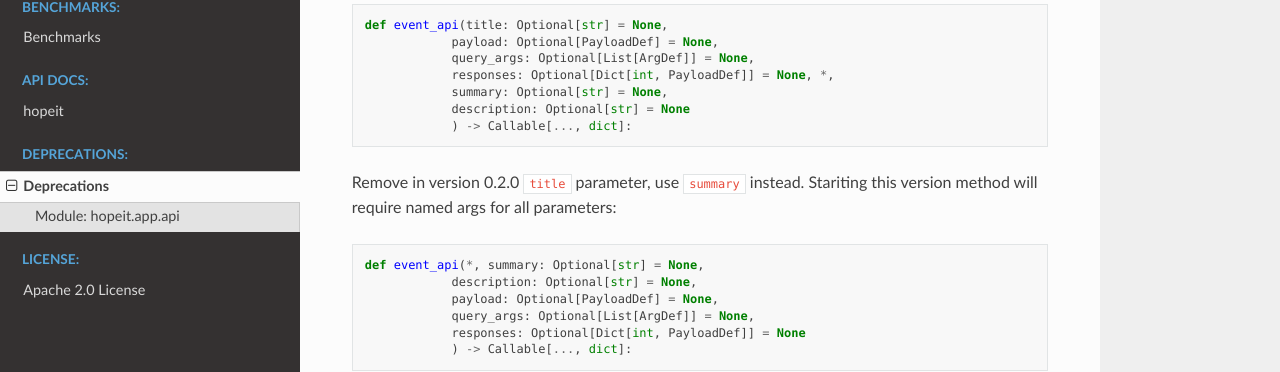
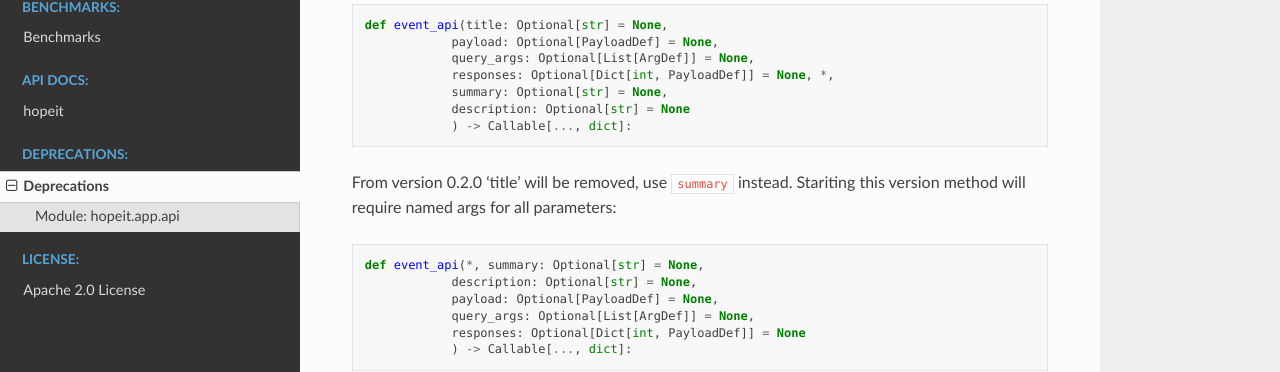
Before and after one commit to hopeit-git/hopeit.engine, a Sphinx documentation site: the page built from docs/source/deprecations.rst, in a window 1280 px wide. Shown: the part 335-707 px from the top of the page. Built offline with Sphinx 7.4.7 and the Read the Docs theme 2.0.0, drawn with Linux system fonts in a browser that asks for light colours.

Commit message:
docs update

```diff
--- a/docs/source/deprecations.rst
+++ b/docs/source/deprecations.rst
@@ -19,7 +19,7 @@ Since version 0.1.4 method adds ``summary`` and ``description`` params:
                 description: Optional[str] = None
                 ) -> Callable[..., dict]:
 
-Remove in version 0.2.0 ``title`` parameter, use ``summary`` instead. Stariting this version method will require named args for all parameters:
+From version 0.2.0 'title' will be removed, use ``summary`` instead. Stariting this version method will require named args for all parameters:
 
 .. code:: python3
 
```
